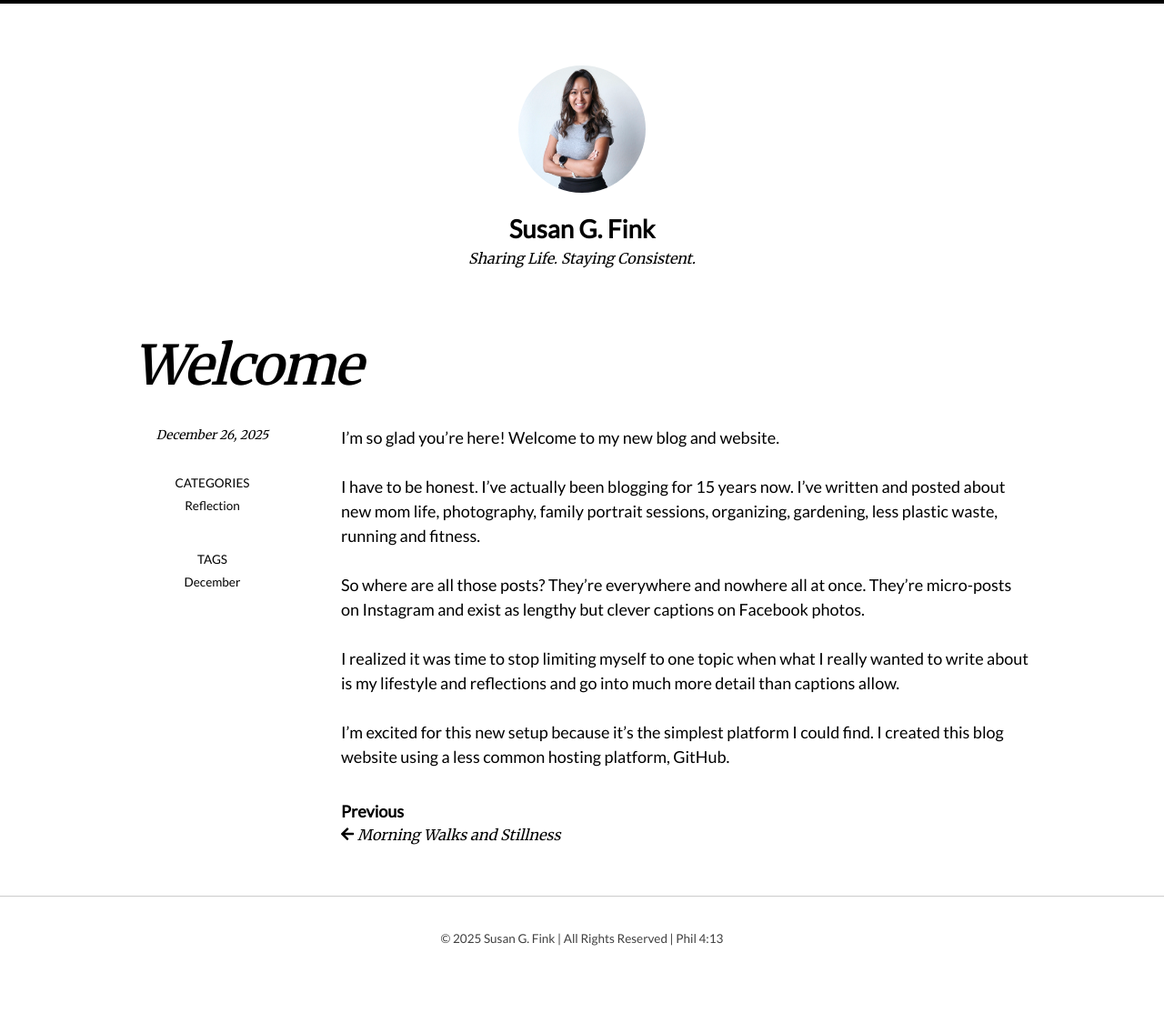
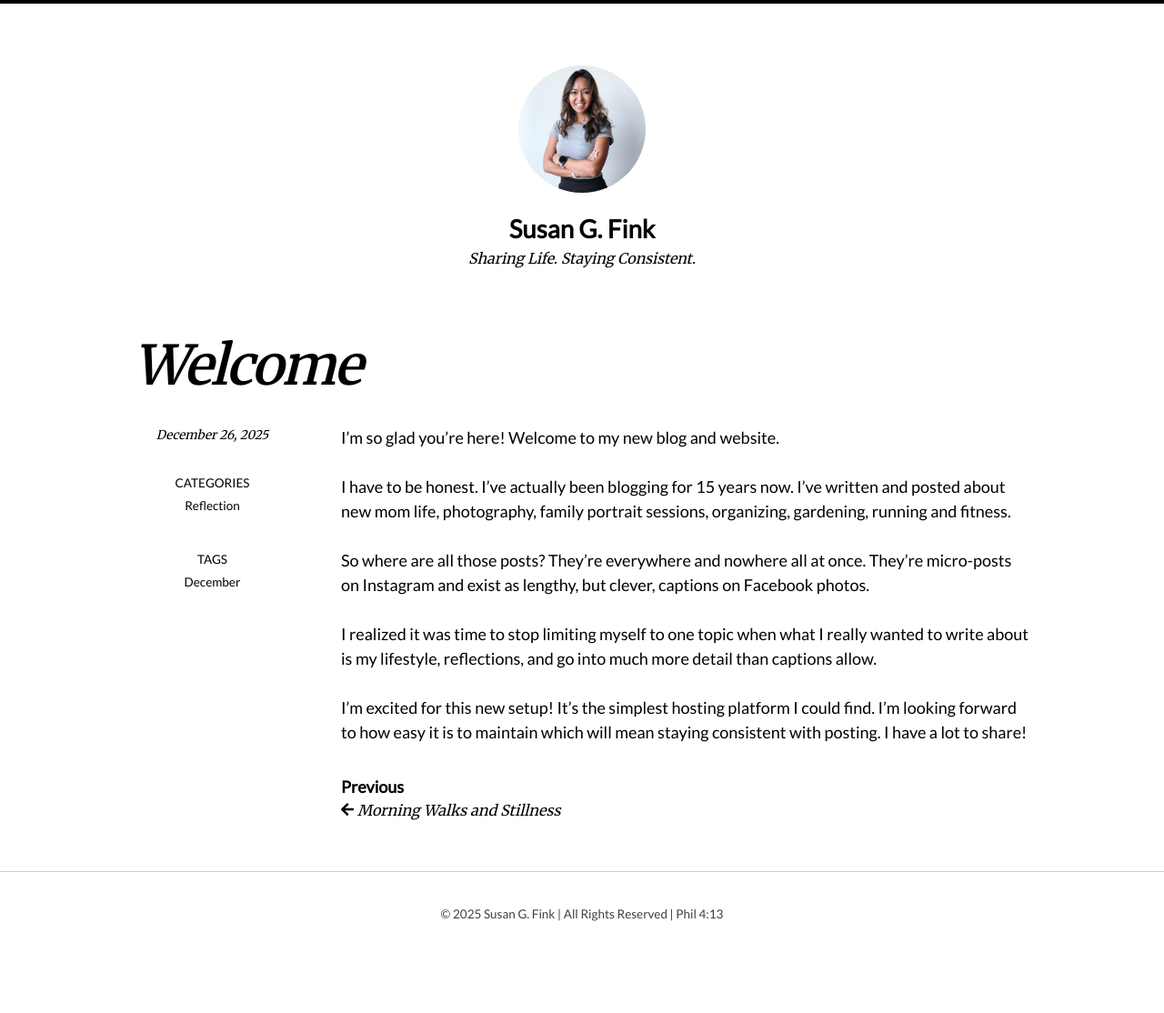
Before and after one commit to susangfink/site, a Jekyll site: the page built from _posts/2025-12-26-welcome.md, in a window 1280 px wide. Shown: the whole page at 91% size. Built offline with Jekyll 4.4.1, drawn with Linux system fonts in a browser that asks for light colours; nearby versions of some CDN libraries; our own code applies the rules of GitHub Pages for plain Markdown files; after the commit the page ends 1087 px from its top, so only the background shows below that.

Commit message:
Update 2025-12-26-welcome.md

```diff
--- a/_posts/2025-12-26-welcome.md
+++ b/_posts/2025-12-26-welcome.md
@@ -8,10 +8,10 @@ tags:
 
 I'm so glad you're here! Welcome to my new blog and website.
 
-I have to be honest. I've actually been blogging for 15 years now. I've written and posted about new mom life, photography, family portrait sessions, organizing, gardening, less plastic waste, running and fitness.
+I have to be honest. I've actually been blogging for 15 years now. I've written and posted about new mom life, photography, family portrait sessions, organizing, gardening, running and fitness.
 
-So where are all those posts? They're everywhere and nowhere all at once. They're micro-posts on Instagram and exist as lengthy but clever captions on Facebook photos.
+So where are all those posts? They're everywhere and nowhere all at once. They're micro-posts on Instagram and exist as lengthy, but clever, captions on Facebook photos.
 
-I realized it was time to stop limiting myself to one topic when what I really wanted to write about is my lifestyle and reflections and go into much more detail than captions allow.
+I realized it was time to stop limiting myself to one topic when what I really wanted to write about is my lifestyle, reflections, and go into much more detail than captions allow.
 
-I'm excited for this new setup because it's the simplest platform I could find. I created this blog website using a less common hosting platform, GitHub.
+I'm excited for this new setup! It's the simplest hosting platform I could find. I'm looking forward to how easy it is to maintain which will mean staying consistent with posting. I have a lot to share!
```
